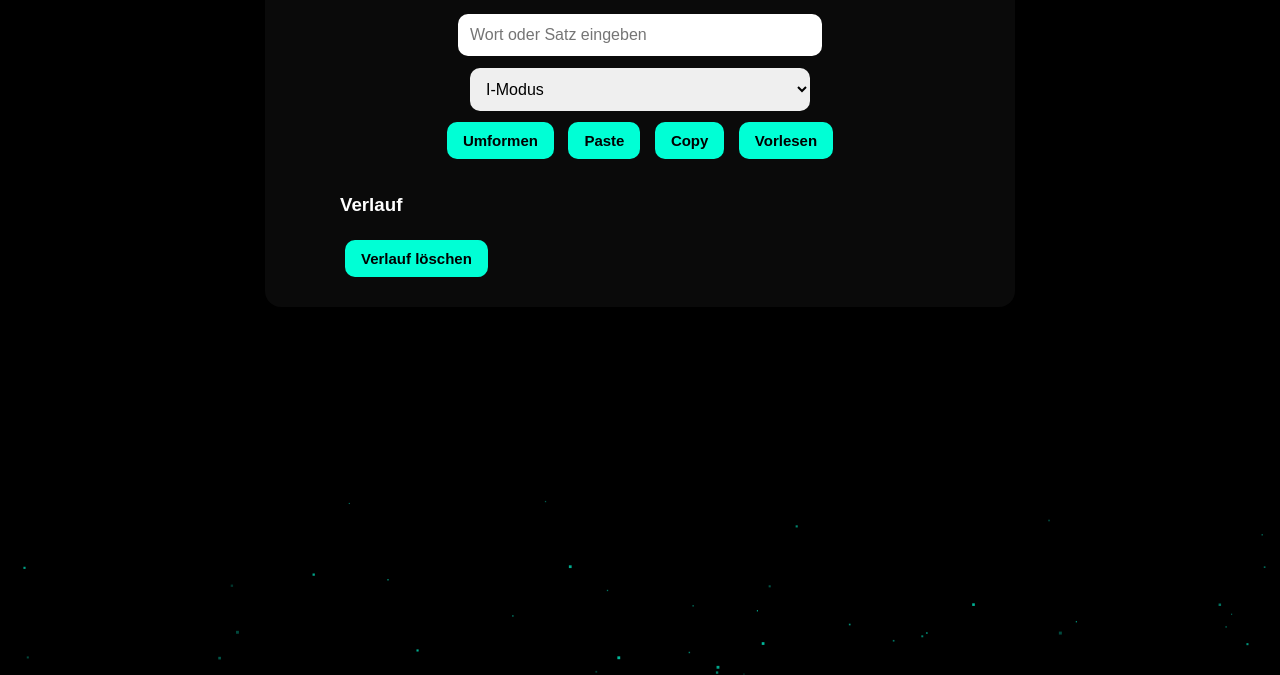
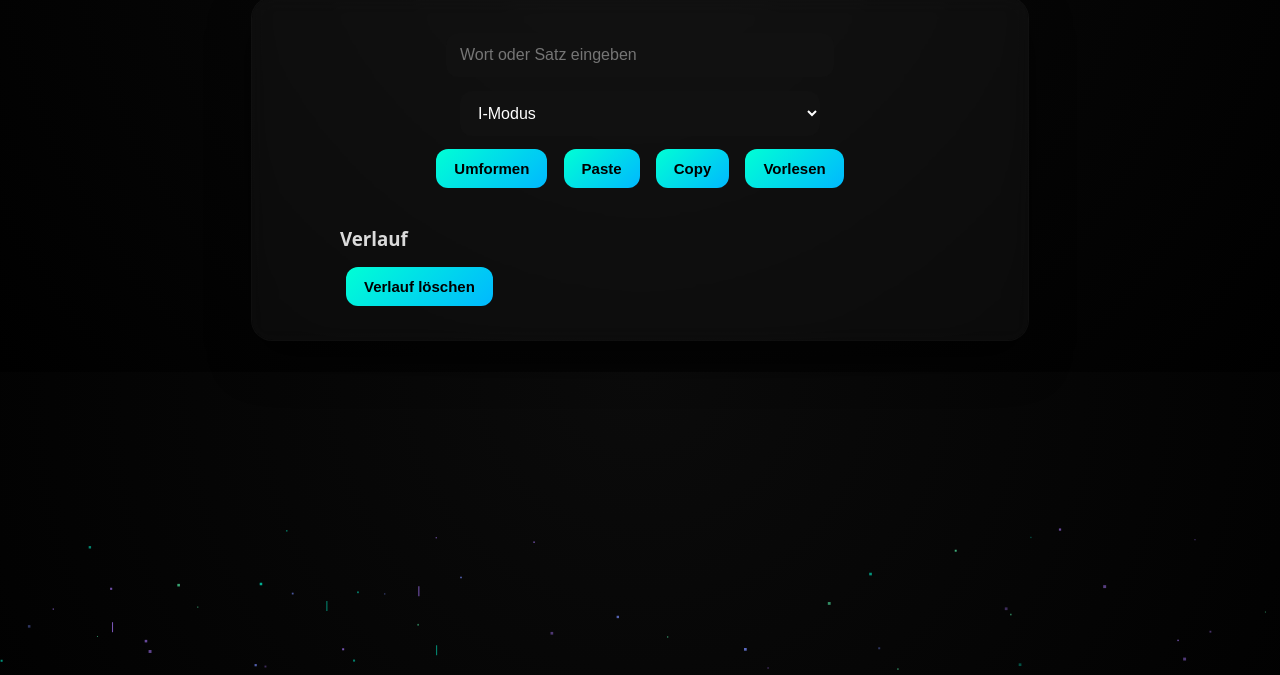
Before and after one commit to Bauprofi278/umformer, a plain HTML site: page index.html in a window 1280 px wide. Shown: the part 125-800 px from the top of the page. Drawn offline with Linux system fonts and the light colour scheme.

Commit message:
Final touches and some polishing
Updated styles and functionality for improved UI and UX.

```diff
--- a/index.html
+++ b/index.html
@@ -2,98 +2,123 @@
 <html lang="de">
 <head>
 <meta charset="UTF-8">
-<title>Wort- und Satz Umformer</title>
+<title>Wort- & Satz-Umformer</title>
 
 <style>
 :root {
-  --bg: #000;
-  --fg: #fff;
+  --bg: #050505;
+  --fg: #ffffff;
   --accent: #00ffd5;
 }
 
 body {
   margin: 0;
-  background: var(--bg);
+  background: radial-gradient(circle at top, #0b0b0b, #000);
   color: var(--fg);
-  font-family: Arial, sans-serif;
-  padding: 30px;
+  font-family: system-ui, -apple-system, BlinkMacSystemFont, sans-serif;
+  padding: 32px;
   text-align: center;
   overflow-x: hidden;
 }
 
 h1 {
   font-size: 38px;
-  margin-bottom: 10px;
+  letter-spacing: 0.5px;
+  margin-bottom: 14px;
 }
 
 .container {
-  background: rgba(255,255,255,0.04);
-  border-radius: 16px;
-  padding: 25px;
-  max-width: 700px;
+  background: rgba(255,255,255,0.035);
+  border-radius: 20px;
+  padding: 28px;
+  max-width: 720px;
   margin: auto;
-  box-shadow: 0 0 25px rgba(0,0,0,.6);
-  backdrop-filter: blur(6px);
+  box-shadow:
+    0 0 0 1px rgba(255,255,255,0.05),
+    0 20px 40px rgba(0,0,0,0.6);
+  backdrop-filter: blur(10px);
 }
 
 input, select {
-  padding: 12px;
+  padding: 13px 14px;
   font-size: 16px;
-  width: 340px;
+  width: 360px;
   max-width: 95%;
-  border-radius: 10px;
+  border-radius: 12px;
   border: none;
-  margin: 6px;
+  margin: 7px;
+  background: #111;
+  color: white;
 }
 
+select { cursor: pointer; }
+
 button {
-  padding: 10px 16px;
+  padding: 11px 18px;
   font-size: 15px;
-  margin: 5px;
-  border-radius: 10px;
+  margin: 6px;
+  border-radius: 12px;
   border: none;
   cursor: pointer;
-  background: var(--accent);
+  background: linear-gradient(135deg, #00ffd5, #00b8ff);
   color: #000;
-  font-weight: bold;
-  transition: transform .15s, box-shadow .15s;
+  font-weight: 600;
+  transition: transform .15s ease, box-shadow .15s ease, filter .15s ease;
 }
 
 button:hover {
-  transform: scale(1.07);
-  box-shadow: 0 0 18px rgba(0,255,213,.6);
+  transform: translateY(-2px);
+  filter: brightness(1.05);
+  box-shadow: 0 10px 22px rgba(0,255,213,.35);
+}
+
+button:active {
+  transform: scale(0.97);
 }
 
 .result {
-  margin-top: 20px;
-  font-size: 26px;
-  font-weight: bold;
-  word-wrap: break-word;
+  margin-top: 22px;
+  font-size: 28px;
+  font-weight: 700;
   animation: pop .25s ease;
 }
 
 @keyframes pop {
-  from { transform: scale(.85); opacity: .4; }
+  from { transform: scale(.9); opacity: .3; }
   to { transform: scale(1); opacity: 1; }
 }
 
 .history {
-  margin-top: 30px;
+  margin-top: 32px;
   max-width: 600px;
   margin-inline: auto;
   text-align: left;
 }
 
+.history h3 {
+  opacity: .85;
+  margin-bottom: 10px;
+}
+
 .history-item {
   display: flex;
   justify-content: space-between;
-  border-bottom: 1px solid #222;
-  padding: 6px 0;
+  border-bottom: 1px solid rgba(255,255,255,.12);
+  padding: 7px 0;
   font-size: 14px;
 }
 
+.history-item span:first-child {
+  cursor: pointer;
+  opacity: .9;
+}
+
+.history-item span:first-child:hover {
+  opacity: 1;
+}
+
 .delete {
-  color: #ff6666;
+  color: #ff7777;
   cursor: pointer;
 }
 
@@ -138,6 +163,7 @@ canvas {
 </div>
 
 <script>
+/* ---------- Wörter ---------- */
 const input = document.getElementById("input");
 const resultDiv = document.getElementById("result");
 const historyDiv = document.getElementById("history");
@@ -145,7 +171,6 @@ const modeSelect = document.getElementById("mode");
 
 let history = JSON.parse(localStorage.getItem("history") || "[]");
 
-/* Wort Logik */
 function transformWord(word, mode) {
   if (mode === "chaos") return word.replace(/[aeiouäöü]/gi, "i");
   const lower = word.toLowerCase();
@@ -179,7 +204,9 @@ function renderHistory() {
     const div = document.createElement("div");
     div.className = "history-item";
     div.innerHTML = `
-      <span onclick="input.value='${item.original.replace(/'/g,"")}';">${item.original} → ${item.result}</span>
+      <span onclick="input.value='${item.original.replace(/'/g,"")}';">
+        ${item.original} → ${item.result}
+      </span>
       <span class="delete" onclick="deleteItem(${i})">X</span>
     `;
     historyDiv.appendChild(div);
@@ -217,6 +244,14 @@ function speak() {
 /* ---------- Partikel ---------- */
 const canvas = document.getElementById("particles");
 const ctx = canvas.getContext("2d");
+
+const colors = [
+  "0,255,213",   // cyan
+  "120,140,255", // blue
+  "170,120,255", // purple
+  "90,255,180"   // mint
+];
+
 let particles = [];
 
 function resize() {
@@ -227,26 +262,46 @@ resize();
 addEventListener("resize", resize);
 
 function spawnParticle() {
-  if (particles.length > 120) return; // HARD LIMIT
+  if (particles.length > 180) return;
+
+  const typeRand = Math.random();
+  const type = typeRand > 0.9 ? "line" : typeRand > 0.97 ? "glow" : "dot";
+
   particles.push({
+    type,
     x: Math.random() * canvas.width,
-    y: canvas.height + 10,
+    y: canvas.height + 20,
     size: Math.random() * 2 + 1,
-    speed: Math.random() * 0.6 + 0.2,
-    alpha: Math.random() * 0.6 + 0.2
+    speed: Math.random() * 0.7 + 0.2,
+    alpha: Math.random() * 0.5 + 0.25,
+    color: colors[Math.floor(Math.random() * colors.length)]
   });
 }
 
-setInterval(spawnParticle, 120);
+setInterval(spawnParticle, 90);
 
 function animate() {
   ctx.clearRect(0,0,canvas.width,canvas.height);
   particles.forEach(p => {
     p.y -= p.speed;
-    ctx.fillStyle = `rgba(0,255,213,${p.alpha})`;
-    ctx.fillRect(p.x, p.y, p.size, p.size);
+    const glow = p.type === "glow" ? 12 : 0;
+
+    if (p.type === "line") {
+      ctx.strokeStyle = `rgba(${p.color},${p.alpha})`;
+      ctx.beginPath();
+      ctx.moveTo(p.x, p.y);
+      ctx.lineTo(p.x, p.y + 10);
+      ctx.stroke();
+    } else {
+      ctx.shadowBlur = glow;
+      ctx.shadowColor = `rgba(${p.color},${p.alpha})`;
+      ctx.fillStyle = `rgba(${p.color},${p.alpha})`;
+      ctx.fillRect(p.x, p.y, p.size, p.size);
+      ctx.shadowBlur = 0;
+    }
   });
-  particles = particles.filter(p => p.y > -20);
+
+  particles = particles.filter(p => p.y > -40);
   requestAnimationFrame(animate);
 }
 animate();
```
